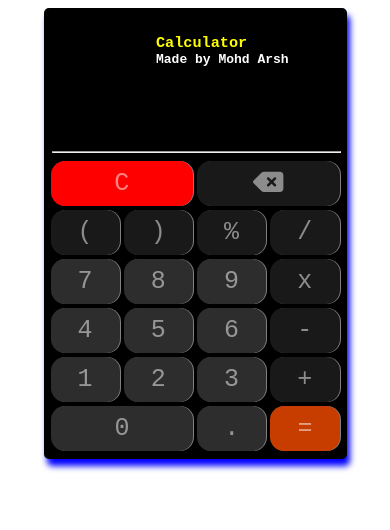
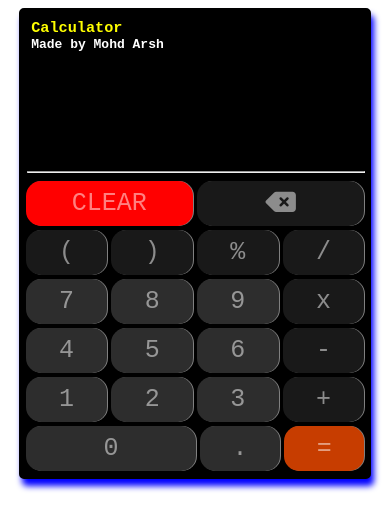
Before and after one commit to arsh1234git/calculator, a plain HTML site: page index.html in a window 390 px wide. Drawn offline with Linux system fonts and the light colour scheme.

Commit message:
little changes here and there for responsiveness and for some functionality improvement

```diff
--- a/index.html
+++ b/index.html
@@ -10,14 +10,15 @@
   </head>
   <body>
     <div class="container">
+
+      <div class="calculator">
         <div class="description">
-            <h3>Calculator</h3>
-            <span>Made by Mohd Arsh</span>
-          </div>
-      <div class="calculator">
+          <h3>Calculator</h3>
+          <span>Made by Mohd Arsh</span>
+        </div>
         <input type="text" name="" id="" /><hr>
         <div class="row ">
-          <button class="dark" id="clear">C</button>
+          <button class="dark" id="clear">CLEAR</button>
           <button class="dark" id="backspace"><i id="backspace2" class="fa-sharp fa-solid fa-delete-left fa-xl"></i></button>
         </div>
         <div class="row row1">
--- a/script.js
+++ b/script.js
@@ -9,13 +9,15 @@ function calculate(event){
     if(btnValue=="="){
         displayValue = eval(displayValue);
         input.value = displayValue;
+
+        displayValue = input.value;//this line is very important after calculating value ,input value should be assighned to display value so that backspace can work properly
     }
     else if(btnValue=="x"){
         btnValue ="*";
         displayValue+=btnValue;
         input.value = displayValue;
     }
-    else if(btnValue=="C"){
+    else if(btnValue=="CLEAR"){
         displayValue="";
         input.value =displayValue;
     }
@@ -24,9 +26,9 @@ function calculate(event){
         input.value = displayValue;
     }
     else if(event.target.id =="backspace" || event.target.id=="backspace2"){
-        console.log(event)
         displayValue = displayValue.slice(0,-1);
         input.value = displayValue;
+        console.log(displayValue)
     }
     else{
         displayValue += btnValue;
--- a/style.css
+++ b/style.css
@@ -23,9 +23,9 @@ h3{
 }
 .description{
     position: absolute;
-    left: 40%;
+    left: 3%;
     z-index: 2;
-    top: 4%;
+    top: 2%;
 }
 .backspace{
     position: absolute;
@@ -80,7 +80,7 @@ button{
     /* width: 65px;
     height: 50px; */
     margin: 2px -1px;
-    border-radius: 14px;
+    border-radius: 15px;
     border: none;
     /* background-color: gray; */
     /* border: 2px solid black; */
@@ -100,3 +100,11 @@ button{
 #equal{
     background-color: #C73D00;
 }
+@media (max-width:420px) {
+    .calculator{
+        width: 90%;
+    }
+    input{
+        height: 120px
+    };
+}
```
